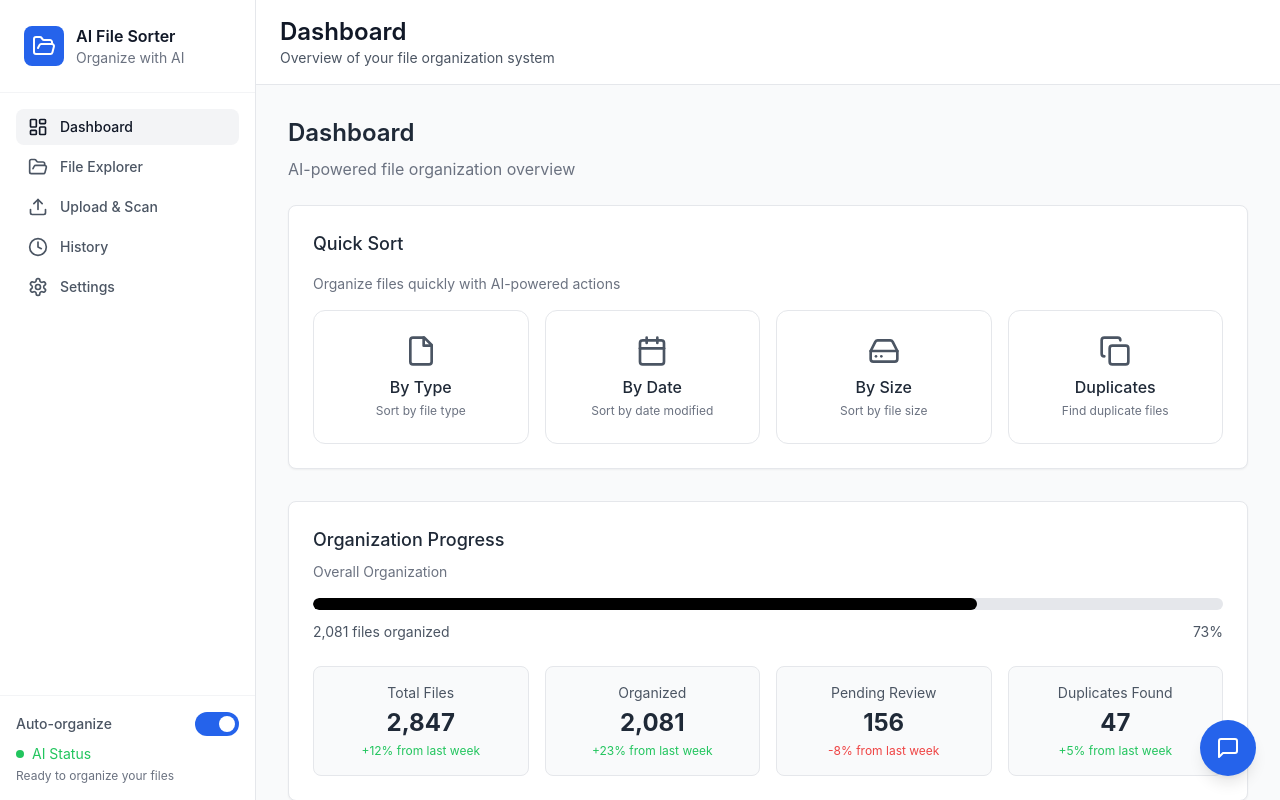
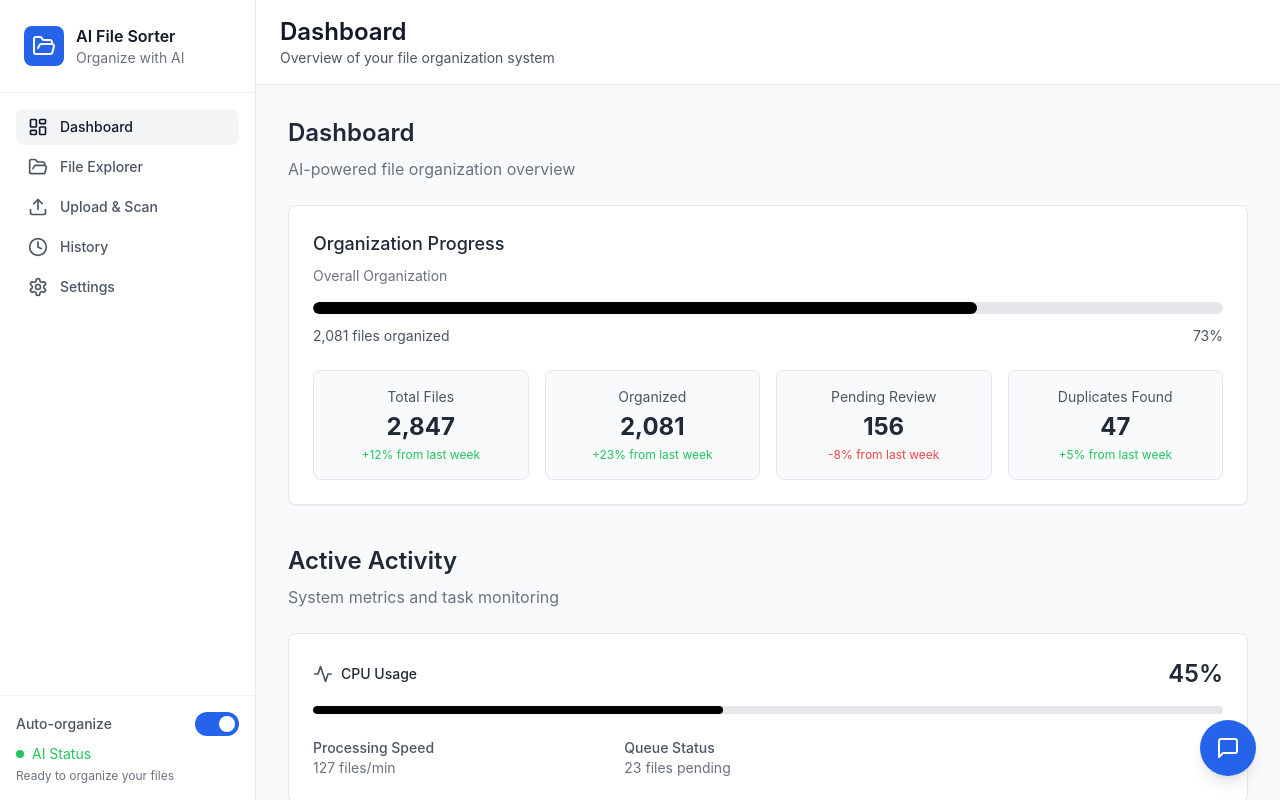
Before and after one commit to TheAquaCode/LeoLogic, a React (Create React App) app: page / in a window 1280 px wide. Both pictures are taken after a click on the button "Dashboard". Built offline with nearby package versions, Linux system fonts and the light colour scheme.

Commit message:
dash look stuff

```diff
--- a/src/components/tabs/dashboard.jsx
+++ b/src/components/tabs/dashboard.jsx
@@ -1,5 +1,5 @@
 import React from "react";
-import { File, Calendar, HardDrive, Copy, Activity } from "lucide-react";
+import { Activity } from "lucide-react";
 
 const Dashboard = () => {
   return (
@@ -11,39 +11,14 @@
           AI-powered file organization overview
         </p>
 
-        {/* Quick Sort */}
-        <div className="bg-white rounded-lg shadow-sm p-6 mb-8 border border-gray-200">
-          <h2 className="text-lg font-medium text-gray-800 mb-4">Quick Sort</h2>
-          <p className="text-sm text-gray-500 mb-4">
-            Organize files quickly with AI-powered actions
-          </p>
-          <div className="grid grid-cols-2 md:grid-cols-4 gap-4">
-            {[
-              { icon: File, label: "By Type", desc: "Sort by file type" },
-              { icon: Calendar, label: "By Date", desc: "Sort by date modified" },
-              { icon: HardDrive, label: "By Size", desc: "Sort by file size" },
-              { icon: Copy, label: "Duplicates", desc: "Find duplicate files" },
-            ].map((item, idx) => (
-              <button
-                key={idx}
-                className="flex flex-col items-center justify-center border border-gray-200 rounded-xl p-6 hover:shadow-md transition"
-              >
-                <item.icon className="w-8 h-8 text-gray-700 mb-2" />
-                <span className="font-medium text-gray-800">{item.label}</span>
-                <span className="text-xs text-gray-500 mt-1">{item.desc}</span>
-              </button>
-            ))}
-          </div>
-        </div>
-
         {/* Organization Progress */}
         <div className="bg-white rounded-lg shadow-sm p-6 border border-gray-200">
           <h2 className="text-lg font-medium text-gray-800 mb-2">
             Organization Progress
           </h2>
-          <p className="text-sm text-gray-500 mb-4">
-            Overall Organization
-          </p>
+          <p className="text-sm text-gray-500 mb-4">Overall Organization</p>
+
+          {/* Progress Bar */}
           <div className="relative w-full h-3 bg-gray-200 rounded-full overflow-hidden mb-3">
             <div className="absolute top-0 left-0 h-full bg-black rounded-full w-[73%] transition-all"></div>
           </div>
```
